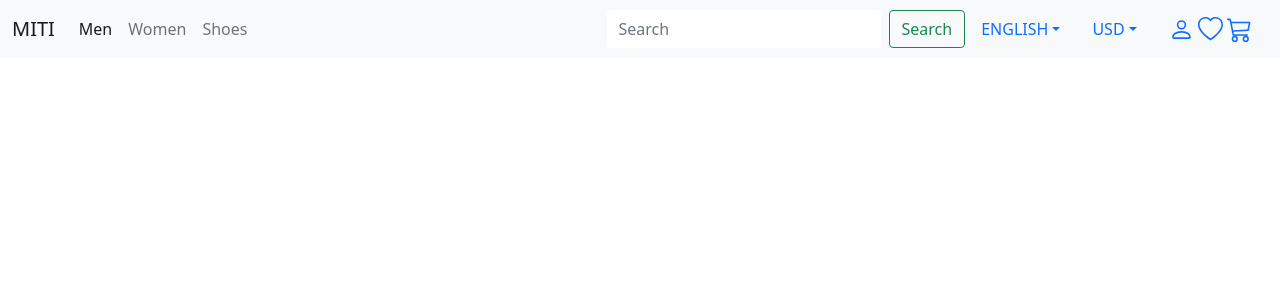
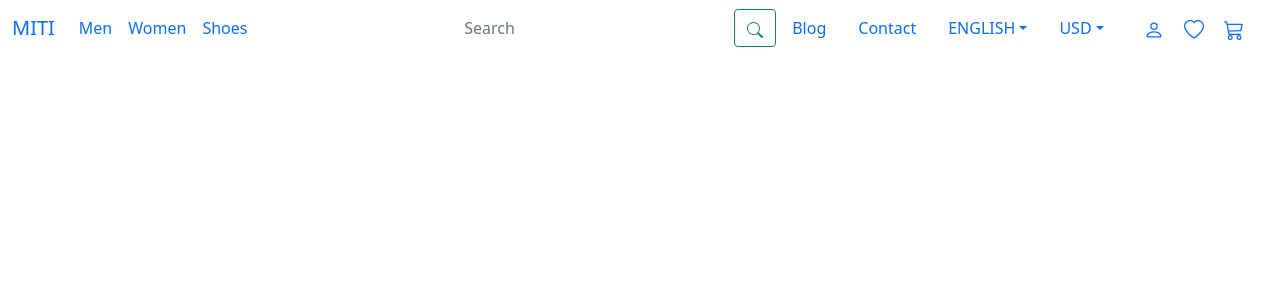
Before and after one commit to rasim0101/miti, a Django app: page / in a window 1280 px wide. Shown: the top 300 px of the page. Run offline with Django 4.2, Linux system fonts and the light colour scheme; some libraries are stand-ins or nearby versions.

Commit message:
Особо ничего не добавил

```diff
--- a/static/css/custom.css
+++ b/static/css/custom.css
@@ -1,4 +1,3 @@
-
 
 .search {
 width: 300px; /* Ширина поля с кнопкой */
@@ -17,3 +16,18 @@ width: 20px; /* Ширина кнопки */
 height: 20px; /* Высота кнопки */
 border: none; /* Убираем рамку */
 background: url(images/video.png) no-repeat 50% 50%; /* Параметры фона */
+
+input.d-flex {
+	width: 100%;
+	height: 32px;
+	background: #f0f0f0;
+	padding-left: 15px;
+	left: 40px;
+}
+.nav-link {
+	color: black;
+}
+a:hover {
+    color: orange; /* Цвет ссылки при наведении */
+    text-decoration: underline; /* Добавляем подчёркивание */
+}
--- a/templates/profiles/_base.html
+++ b/templates/profiles/_base.html
@@ -27,6 +27,20 @@
 		margin-left: 0; /* Отступ слева в браузере IE и Opera */
 		padding-left: 0; /* Отступ слева в браузере Firefox, Safari, Chrome */
 		}
+		input.search {
+		width: 100%;
+		height: 32px;
+		background: #f0f0f0;
+		padding-left: 15px;
+		left: 40px;
+		}
+		.letter{
+			color: black;
+		}
+		a:hover {
+    	color: orange; /* Цвет ссылки при наведении */
+    	text-decoration: underline; /* Добавляем подчёркивание */
+		}
 	</style>
 	<head>
 		<meta charset="UTF-8">
@@ -37,9 +51,8 @@
 		<link rel="stylesheet" href="https://cdn.jsdelivr.net/npm/bootstrap-icons@1.8.1/font/bootstrap-icons.css">
 		<script type="text/javascript" src="{% static 'js/bootstrap.bundle.min.js' %}"></script>
 	</head>
-
 	<body>
-	<nav class="navbar navbar-expand-lg navbar-light bg-light">
+		<nav class="navbar navbar-expand-lg navbar-white bg-white">
 			<div class="container-fluid">
 				<a class="navbar-brand" href="#">MITI</a>
 				<button class="navbar-toggler" type="button" data-bs-toggle="collapse" data-bs-target="#navbarSupportedContent" aria-controls="navbarSupportedContent" aria-expanded="false" aria-label="Toggle navigation">
@@ -52,9 +65,16 @@
 						<li class="nav-item"><a class="nav-link" href="#">Shoes</a></li>
 					</ul>
 					<form class="d-flex">
-	        <input class="form-control me-2" type="search" placeholder="Search" aria-label="Search">
-	        <button class="btn btn-outline-success" type="submit">Search</button>
+						<input class="form-control me-2" type="search" placeholder="Search" aria-label="Search" style="color=#f0f0f0">
+						<button class="btn btn-outline-success" type="submit">
+							<svg xmlns="http://www.w3.org/2000/svg" width="16" height="16" fill="currentColor" class="bi bi-search" viewBox="0 0 16 16">
+								<path d="M11.742 10.344a6.5 6.5 0 1 0-1.397 1.398h-.001c.03.04.062.078.098.115l3.85 3.85a1 1 0 0 0 1.415-1.414l-3.85-3.85a1.007 1.007 0 0 0-.115-.1zM12 6.5a5.5 5.5 0 1 1-11 0 5.5 5.5 0 0 1 11 0z"/>
+							</svg>
+						</button>
 					</form>
+				</div>
+				<li class="nav-item"><a class="nav-link" href="#">Blog</a></li>
+				<li class="nav-item"><a class="nav-link" href="#">Contact</a></li>
 				<li class="nav-item dropdown">
 					<a class="nav-link dropdown-toggle" data-toggle="dropdown" href="#" data-bs-toggle="dropdown">ENGLISH</a>
 					<ul class="dropdown-menu">
@@ -70,19 +90,18 @@
 					</ul>
 				</li>
 				<a class="nav-link active" aria-current="page" href="#">
-		        <svg xmlns="http://www.w3.org/2000/svg" width="25" height="25" fill="currentColor" class="bi bi-person" viewBox="0 0 16 16">
+					<svg class="mx-2" xmlns="http://www.w3.org/2000/svg" width="20" height="20" fill="currentColor" class="bi bi-person" viewBox="0 0 16 16">
 						<path d="M8 8a3 3 0 1 0 0-6 3 3 0 0 0 0 6zm2-3a2 2 0 1 1-4 0 2 2 0 0 1 4 0zm4 8c0 1-1 1-1 1H3s-1 0-1-1 1-4 6-4 6 3 6 4zm-1-.004c-.001-.246-.154-.986-.832-1.664C11.516 10.68 10.289 10 8 10c-2.29 0-3.516.68-4.168 1.332-.678.678-.83 1.418-.832 1.664h10z"/>
 					</svg>
-				<svg xmlns="http://www.w3.org/2000/svg" width="25" height="25" fill="currentColor" class="bi bi-heart" viewBox="0 0 16 16">
+					<svg class="mx-2" xmlns="http://www.w3.org/2000/svg" width="20" height="20" fill="currentColor" class="bi bi-heart" viewBox="0 0 16 16">
 						<path d="m8 2.748-.717-.737C5.6.281 2.514.878 1.4 3.053c-.523 1.023-.641 2.5.314 4.385.92 1.815 2.834 3.989 6.286 6.357 3.452-2.368 5.365-4.542 6.286-6.357.955-1.886.838-3.362.314-4.385C13.486.878 10.4.28 8.717 2.01L8 2.748zM8 15C-7.333 4.868 3.279-3.04 7.824 1.143c.06.055.119.112.176.171a3.12 3.12 0 0 1 .176-.17C12.72-3.042 23.333 4.867 8 15z"/>
 					</svg>
-		        <svg xmlns="http://www.w3.org/2000/svg" width="25" height="25" fill="currentColor" class="bi bi-cart3" viewBox="0 0 16 16">
+					<svg class="mx-2" xmlns="http://www.w3.org/2000/svg" width="20" height="20" fill="currentColor" class="bi bi-cart3" viewBox="0 0 16 16">
 						<path d="M0 1.5A.5.5 0 0 1 .5 1H2a.5.5 0 0 1 .485.379L2.89 3H14.5a.5.5 0 0 1 .49.598l-1 5a.5.5 0 0 1-.465.401l-9.397.472L4.415 11H13a.5.5 0 0 1 0 1H4a.5.5 0 0 1-.491-.408L2.01 3.607 1.61 2H.5a.5.5 0 0 1-.5-.5zM3.102 4l.84 4.479 9.144-.459L13.89 4H3.102zM5 12a2 2 0 1 0 0 4 2 2 0 0 0 0-4zm7 0a2 2 0 1 0 0 4 2 2 0 0 0 0-4zm-7 1a1 1 0 1 1 0 2 1 1 0 0 1 0-2zm7 0a1 1 0 1 1 0 2 1 1 0 0 1 0-2z"/>
 					</svg>
 				</a>
 			</div>
 			</div>
 		</nav>
-
 	</body>
 </html>
```
Lines whose indentation alone changed are shown as unchanged.
